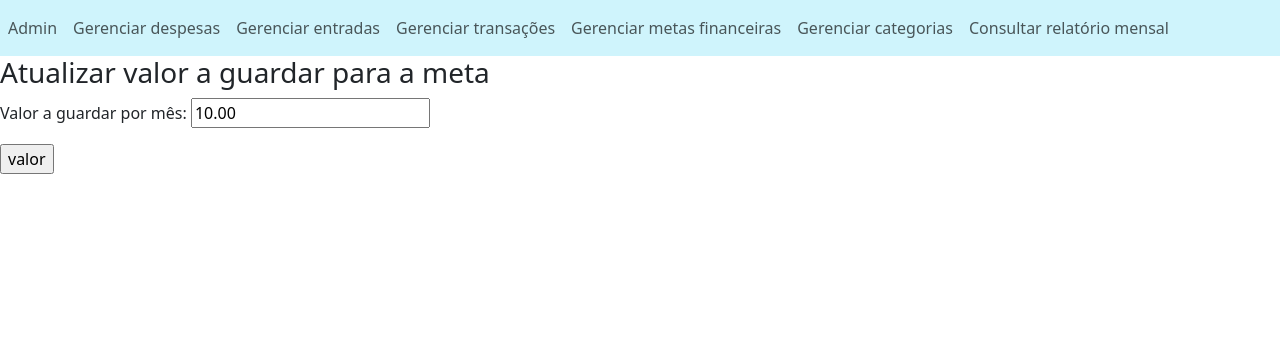
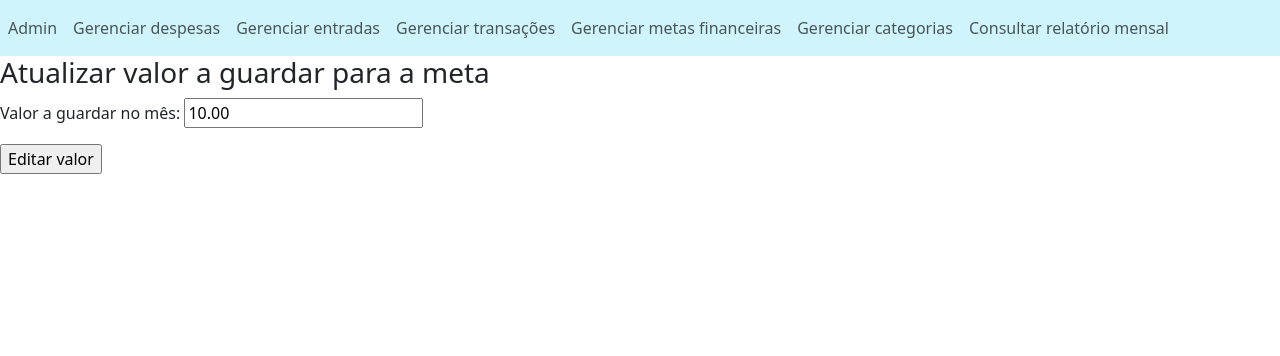
Before and after one commit to Andre-Torres21/moneymate, a Django app: page /metas_financeiras/update_value/1/ in a window 1280 px wide. Shown: the part 57-413 px from the top of the page. Run offline with Django 5.2, Linux system fonts and the light colour scheme; tables that the repository leaves empty hold one stand-in row (values such as "Sample post").

Commit message:
Metas financeiras corrigidas

```diff
--- a/app/models.py
+++ b/app/models.py
@@ -58,7 +58,7 @@ class MetaFinanceira(models.Model):
     nome = models.CharField(max_length=64, verbose_name='Nome')
     valor_total = models.DecimalField(max_digits=8, decimal_places=2, verbose_name='Valor total')
     meta_valor_mes = models.DecimalField(max_digits=8, decimal_places=2, verbose_name='Meta de valor por mês')
-    valor_guardar_mes = models.DecimalField(max_digits=8, decimal_places=2, null=True, blank=True, verbose_name='Valor a guardar por mês')
+    valor_guardar_mes = models.DecimalField(max_digits=8, decimal_places=2, null=True, blank=True, verbose_name='Valor a guardar no mês')
 
     def get_absolute_url(self):
         return reverse('metas_financeiras')
--- a/app/templates/app/metas_financeiras.html
+++ b/app/templates/app/metas_financeiras.html
@@ -14,7 +14,7 @@
             <td>{{ meta_financeira.nome }}</td>
             <td>{{ meta_financeira.valor_total }}</td>
             <td>{{ meta_financeira.meta_valor_mes }}</td>
-            <td>{{ meta_financeira.Valor_guardar_mes }}</td>
+            <td>{{ meta_financeira.valor_guardar_mes }}</td>
             <td><a href="{% url 'update_meta_financeira' meta_financeira.id %}">Editar</a></td>
             <td><a href="{% url 'update_valor_meta_financeira' meta_financeira.id %}">Editar valor a guardar para o mês</a></td>
             <td><a href="{% url 'delete_meta_financeira' meta_financeira.id %}">Excluir</a></td>
--- a/app/templates/app/update_valor_meta_financeira.html
+++ b/app/templates/app/update_valor_meta_financeira.html
@@ -4,7 +4,7 @@
 
 {% block form_title %}Atualizar valor a guardar para a meta{% endblock %}
 
-{% block button %}valor{% endblock%}
+{% block button %}Editar valor{% endblock%}
 
 {% block table %}
     {% comment %}{% endcomment %}
--- a/config/settings.py
+++ b/config/settings.py
@@ -79,7 +79,7 @@ DATABASES = {
         'ENGINE': 'django.db.backends.postgresql',
         'NAME': 'moneymate',
         'USER': 'postgres',
-        'PASSWORD': '123456',
+        'PASSWORD': 'power21A',
         'HOST': 'localhost',
         'PORT': '5432',
     }
```
